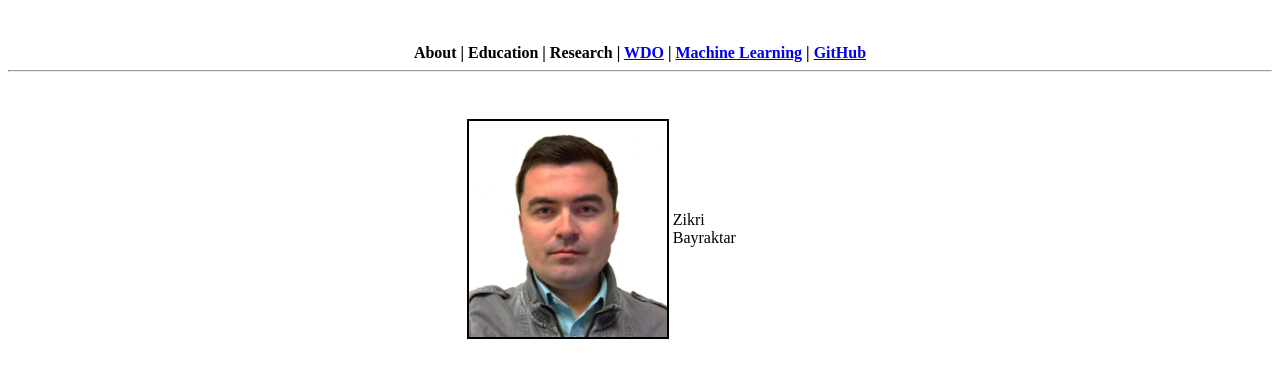
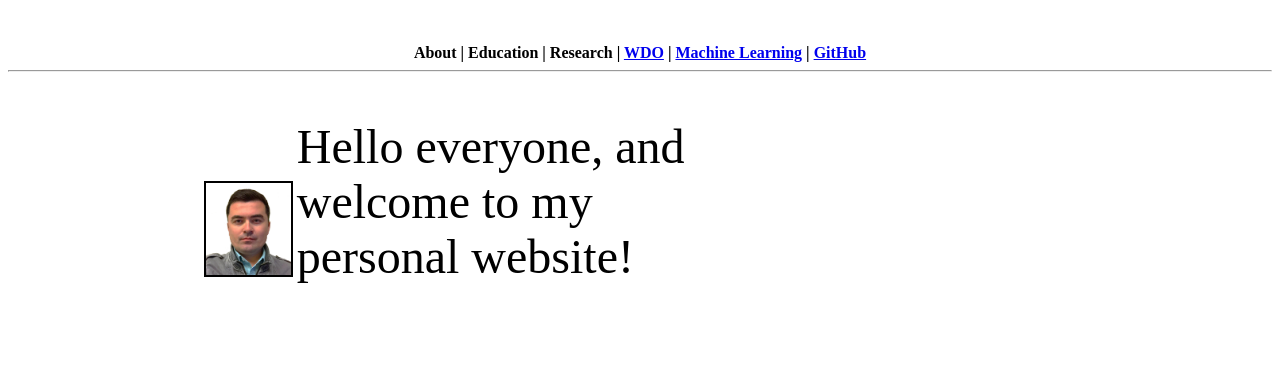
Before and after one commit to zikribayraktar/zikribayraktar.github.io, a plain HTML site: page about.html in a window 1280 px wide. Shown: the top 375 px of the page. Drawn offline with Linux system fonts and the light colour scheme.

Commit message:
about page updated

```diff
--- a/about.html
+++ b/about.html
@@ -44,7 +44,14 @@ Research
 		<center><img class="two" src="zikri_img.JPG" alt="zikri" border="2" align="right"></center>
 	</td>
 
-    <td>Zikri Bayraktar</td>
+    <td>
+		<font size="20">
+			Hello everyone, and welcome to my personal website!
+			<br>
+			<br>
+
+			</font>
+	</td>
 
   </tr>
 </table>
```
